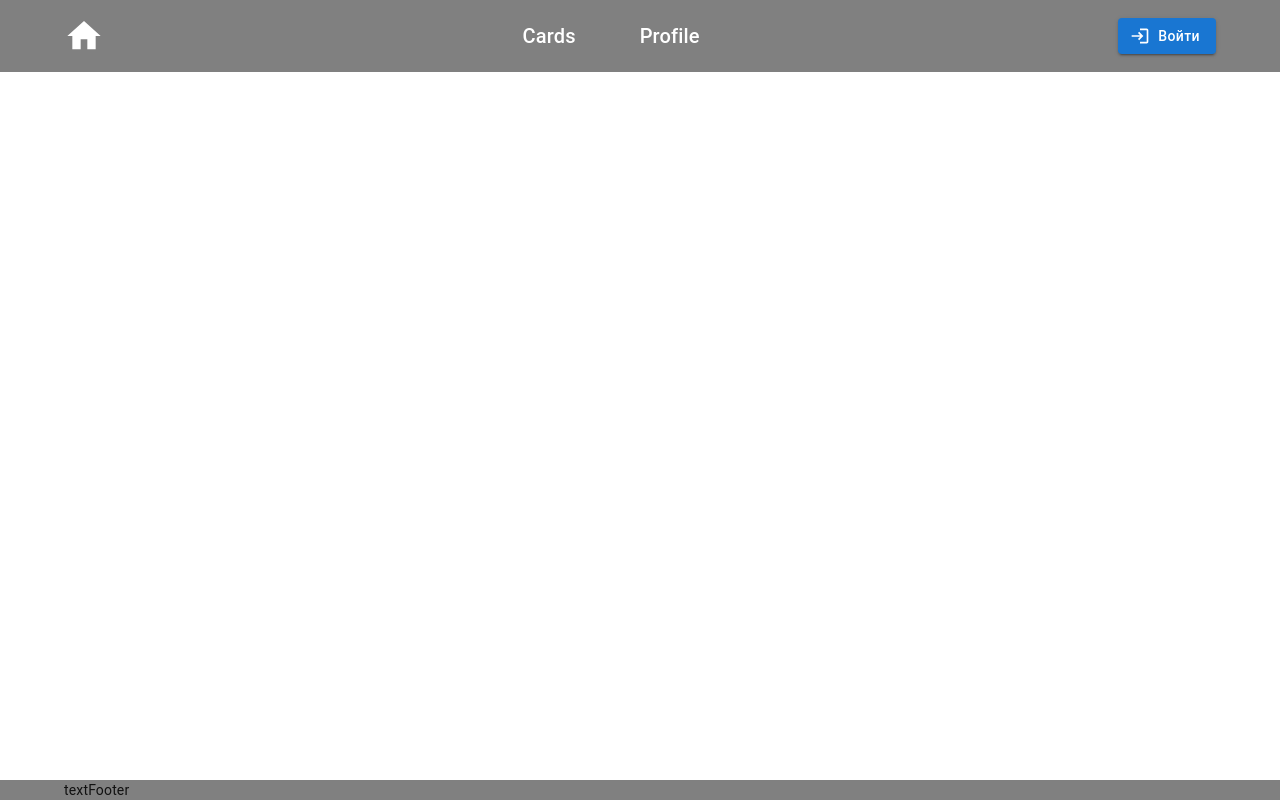
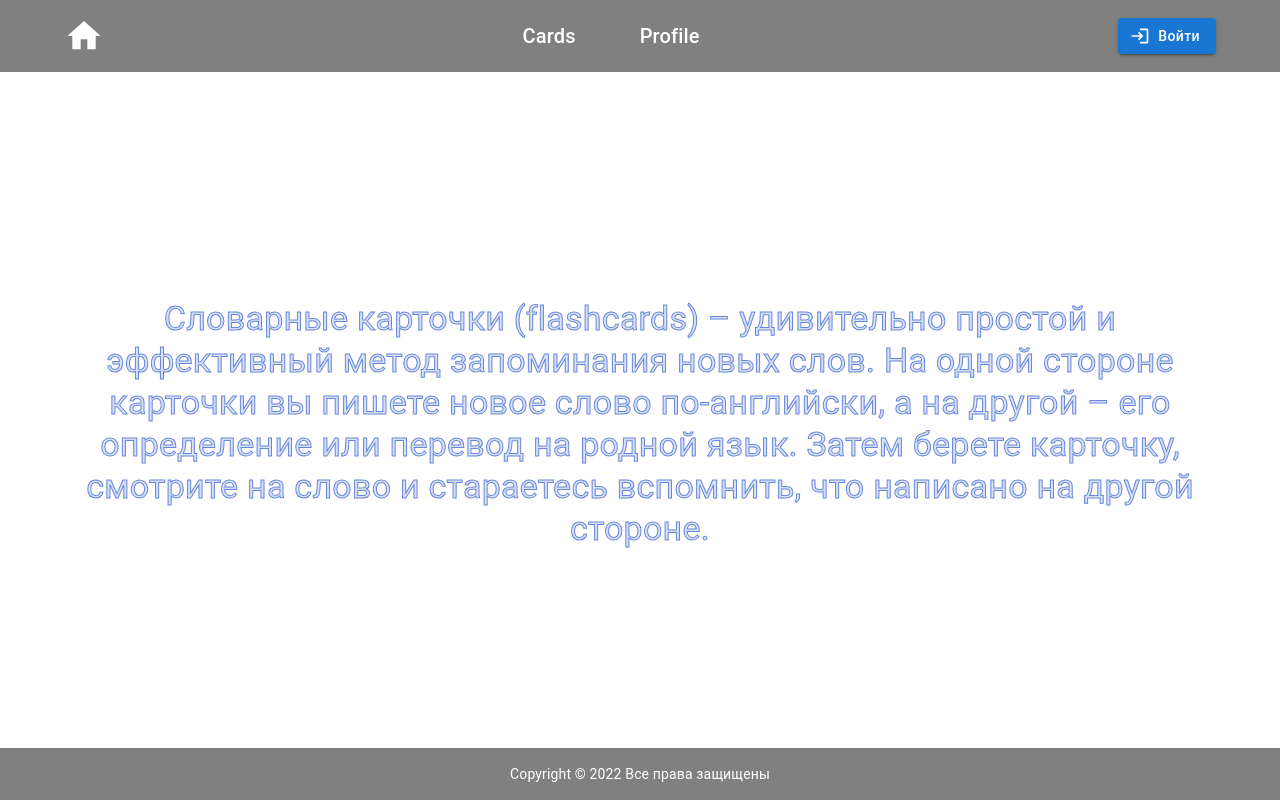
Before and after one commit to Maxim2993/flash-cards, a React (Create React App) app: page / in a window 1280 px wide. Built offline with nearby package versions, Linux system fonts and the light colour scheme.

Commit message:
Feature/10: added mock data for Footer and MainPage

```diff
--- a/src/UI-components/molecules/Footer/Footer.tsx
+++ b/src/UI-components/molecules/Footer/Footer.tsx
@@ -15,8 +15,14 @@ export const Footer: React.VFC<FooterProps> = ({ text }) => (
         background: 'grey'
     }}
     >
-        <Container >
-            <Typography variant="body2" sx={{ textTransform: 'none' }} >
+        <Container sx={{
+            display: 'flex',
+            justifyContent: 'center',
+            alignItems: 'center',
+            mt: 2,
+            mb: 2
+        }}>
+            <Typography variant="body2" sx={{ textTransform: 'none', color: 'white' }} >
                 {text}
             </Typography>
         </Container>
--- a/src/UI-components/molecules/Header/Header.tsx
+++ b/src/UI-components/molecules/Header/Header.tsx
@@ -18,7 +18,7 @@ export const Header: React.FC = () => {
         dispatch(logout());
     }
     return (
-        <Box component='header' sx={{ background: 'grey', width: '100vw', position: 'absolute', top: 0 }}>
+        <Box component='header' sx={{ background: 'grey', width: '100vw', position: 'absolute', top: 0, zIndex: 20 }}>
             <Container sx={{
                 display: 'flex',
                 justifyContent: 'space-between',
--- a/src/UI-components/organisms/Layout/Layout.tsx
+++ b/src/UI-components/organisms/Layout/Layout.tsx
@@ -2,12 +2,14 @@ import React from 'react';
 import { Outlet } from 'react-router-dom';
 import { Header } from '../../molecules/Header';
 import { Footer } from '../../molecules/Footer';
+
+import { FOOTER_DATA } from '../../../constants';
 
 
 export const Layout: React.FC = () => (
     <>
         <Header />
         <Outlet />
-        <Footer text='textFooter' />
+        <Footer text={FOOTER_DATA} />
     </>
 );
--- a/src/constants.ts
+++ b/src/constants.ts
@@ -5,11 +5,15 @@ export const ERROR_MESSAGES = {
     MIN_LOGIN: 'Логин должен содержать от 2 символов',
     MIN_PASSWORD: 'Пароль должен содержать от 4 символов',
     REQUIRED: 'Пожалуйста, заполните это поле',
-    SUBMIT_ERROR: 'Неправильный логин, или пароль'
-}
+    SUBMIT_ERROR: 'Неправильный логин или пароль'
+};
 
 export const INFO_MESSAGES = {
     SERVER_ERROR: 'Что-то пошло не так'
-}
+};
 
-export const BASE_URL_CARDS = 'http://demo7281361.mockable.io'
+export const BASE_URL_CARDS = 'http://demo7281361.mockable.io';
+
+export const FOOTER_DATA = 'Copyright © 2022 Все права защищены';
+
+export const MAIN_PAGE_DATA = 'Словарные карточки (flashcards) – удивительно простой и эффективный метод запоминания новых слов. На одной стороне карточки вы пишете новое слово по-английски, а на другой – его определение или перевод на родной язык. Затем берете карточку, смотрите на слово и стараетесь вспомнить, что написано на другой стороне.'
--- a/src/pages/MainPage.tsx
+++ b/src/pages/MainPage.tsx
@@ -1,7 +1,26 @@
 import React from 'react';
+import Container from '@mui/material/Container';
+import Typography from '@mui/material/Typography';
+
+import { MAIN_PAGE_DATA } from '../constants'
 
 export const MainPage = () => {
     return (
-        <h2>Main Page</h2>
+        <Container component='main'
+            sx={{
+                display: 'flex',
+                justfyContent: 'center',
+                alignItems: 'center',
+                width: '100vw',
+                height: '100vh',
+                overflow: 'scroll',
+                pt: 10,
+                pb: 4,
+
+            }}>
+            <Typography variant='h4' sx={{ color: '#dae0f0', WebkitTextStroke: '1px #6486de', textAlign: 'center' }}>
+                {MAIN_PAGE_DATA}
+            </Typography>
+        </Container>
     )
 };
```
